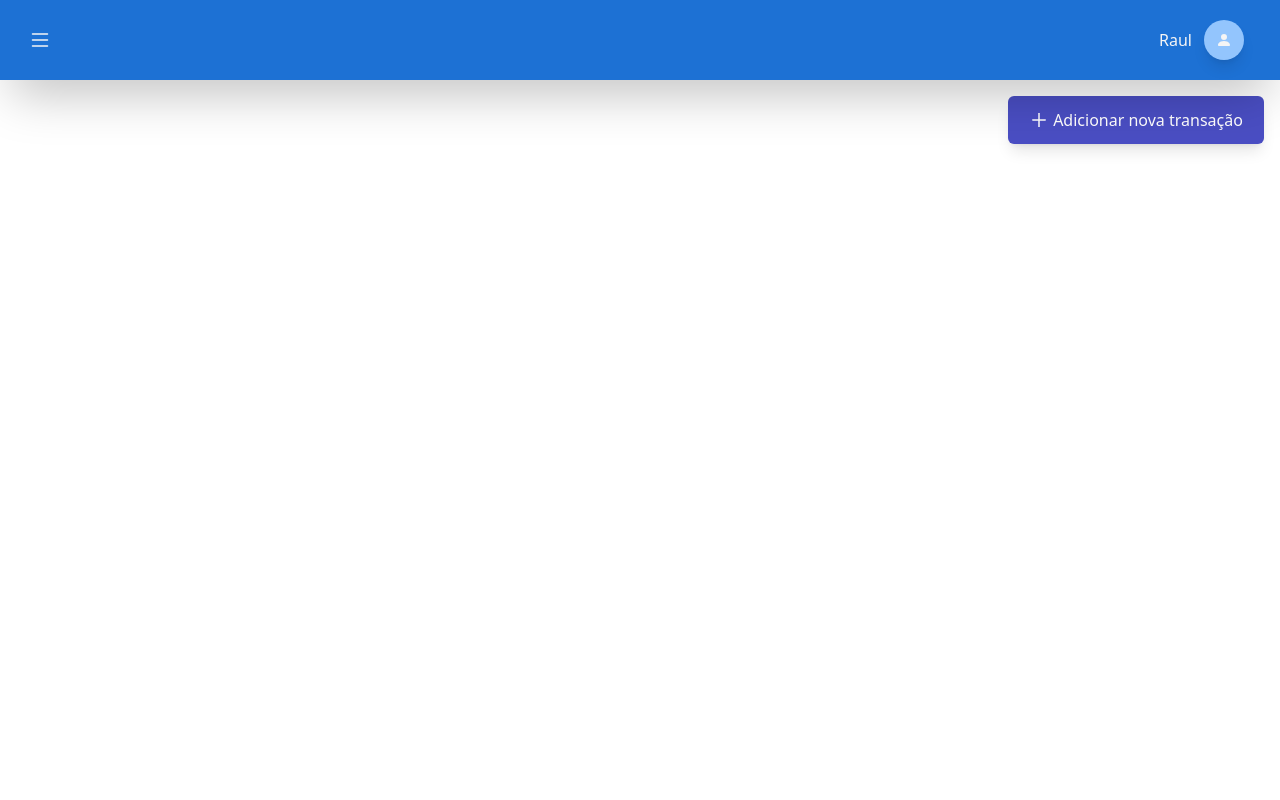
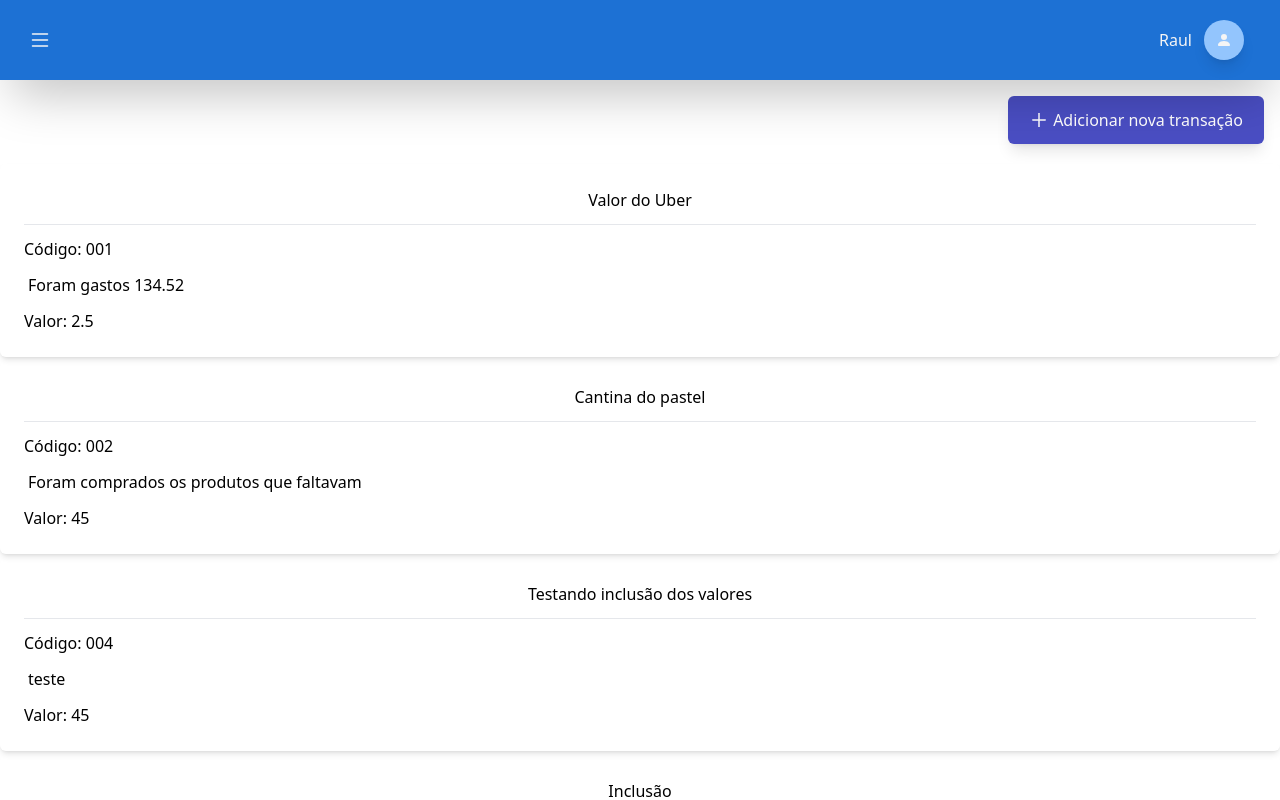
Before and after one commit to Raul26-tech/As-Money, a React (Create React App) app: page /transactions in a window 1280 px wide. Built offline with nearby package versions, Linux system fonts and the light colour scheme; data requests are answered from the project's data file.

Commit message:
Criando função HandleFormId

```diff
--- a/server.json
+++ b/server.json
@@ -90,6 +90,28 @@
       "price": "350",
       "title": "Teste",
       "id": 7
+    },
+    {
+      "code": "0078",
+      "description": "Testeeeeeeeeeee",
+      "status": {
+        "prohibited": true,
+        "closed": false
+      },
+      "price": "145",
+      "title": "Teste",
+      "id": 8
+    },
+    {
+      "code": "14587",
+      "description": "teste",
+      "status": {
+        "prohibited": false,
+        "closed": true
+      },
+      "price": "145",
+      "title": "Testando",
+      "id": 9
     }
   ]
 }
--- a/src/pages/MonthlyValues/form.tsx
+++ b/src/pages/MonthlyValues/form.tsx
@@ -16,6 +16,7 @@ const schema = yup
         code: yup.string().required('Código é obrigatório'),
         title: yup.string().required('Título é obrigatório'),
         price: yup.string().required('Preço é obrigatório'),
+        description: yup.string().required('Descrição é obrigatório'),
     })
     .required();
 
@@ -33,6 +34,7 @@ interface IFormTransactionProps {
 
 export default function FormMonthlyValues() {
     const navigate = useNavigate();
+    const { id } = useParams();
     const { register, handleSubmit, formState, reset } =
         useForm<IFormTransactionProps>({
             resolver: yupResolver(schema),
@@ -82,10 +84,10 @@ export default function FormMonthlyValues() {
                     <div className="w-full col-span-4 mb-3 justify-start">
                         <div className="w-full flex col-span-1 space-x-2">
                             <Button pattern="success" type="submit">
-                                Incluir
+                                incluir
                             </Button>
                             <ButtonLink to="/transactions" pattern="cancel">
-                                Cancelar
+                                cancelar
                             </ButtonLink>
                         </div>
                     </div>
--- a/src/pages/MonthlyValues/index.tsx
+++ b/src/pages/MonthlyValues/index.tsx
@@ -1,8 +1,10 @@
-import { useEffect, useState } from 'react';
+import { useCallback, useEffect, useState } from 'react';
 import { api } from '../../Services/api';
 import { AiOutlinePlus } from 'react-icons/ai';
-import { Link } from 'react-router-dom';
+import { Link, Navigate, useNavigate } from 'react-router-dom';
 import Content from '../../components/Content';
+import Swal from 'sweetalert2';
+import { MdCircle } from 'react-icons/md';
 
 interface ITransaction {
     id: string;
@@ -14,18 +16,32 @@ interface ITransaction {
     closed: boolean;
 }
 
+const url = '/transactions';
+
 export default function MonthlyValues() {
-    const [isOpen, setIsOpen] = useState(false);
     const [transaction, setTransaction] = useState<ITransaction[]>([]);
+    const navigate = useNavigate();
 
-    //Carregando transações
+    const handleFormId = useCallback(
+        (id: string) => {
+            navigate(`${url}/form/${id}`);
+        },
+        [navigate]
+    );
+
     useEffect(() => {
         api.get<ITransaction[]>('/transactions')
             .then((response) => {
+                console.log(JSON.stringify(response.data, null, 2));
                 setTransaction(response.data);
             })
             .catch((error) => {
-                console.log(error.response.data);
+                Swal.fire({
+                    title: 'Erro!',
+                    text: error.response.data.message,
+                    icon: 'success',
+                    confirmButtonText: 'Ok',
+                });
             });
     }, []);
 
@@ -47,6 +63,34 @@ export default function MonthlyValues() {
                     </button>
                 </div>
             </div>
+            {transaction.map(
+                ({
+                    code,
+                    description,
+                    id,
+                    price,
+                    prohibited,
+                    title,
+                }: ITransaction) => (
+                    <button
+                        key={id}
+                        onClick={() => handleFormId(id)}
+                        className="w-full mt-1 p-6 grid col-span-4 space-y-3 rounded-md shadow-md"
+                    >
+                        <h3 className="flex justify-center items-center text-normal">
+                            {title}
+                        </h3>
+                        <hr />
+                        <div className="flex flex-col justify-start items-start space-y-2">
+                            <span className="font-normal">Código: {code}</span>
+                            <p className="grid gap-y-0.5 p-1 whitespace-pre-line text-md">
+                                {description}
+                            </p>
+                            <span>Valor: {price}</span>
+                        </div>
+                    </button>
+                )
+            )}
         </Content>
     );
 }
```
